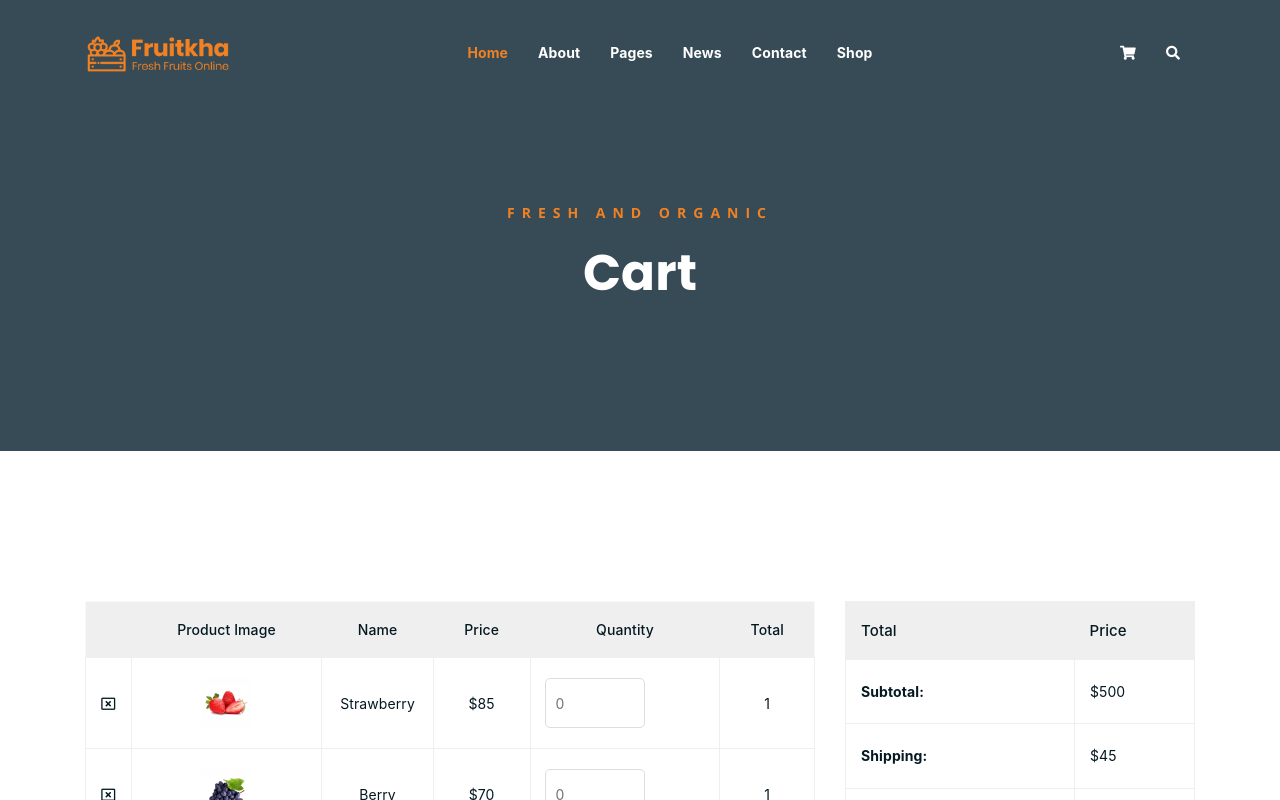
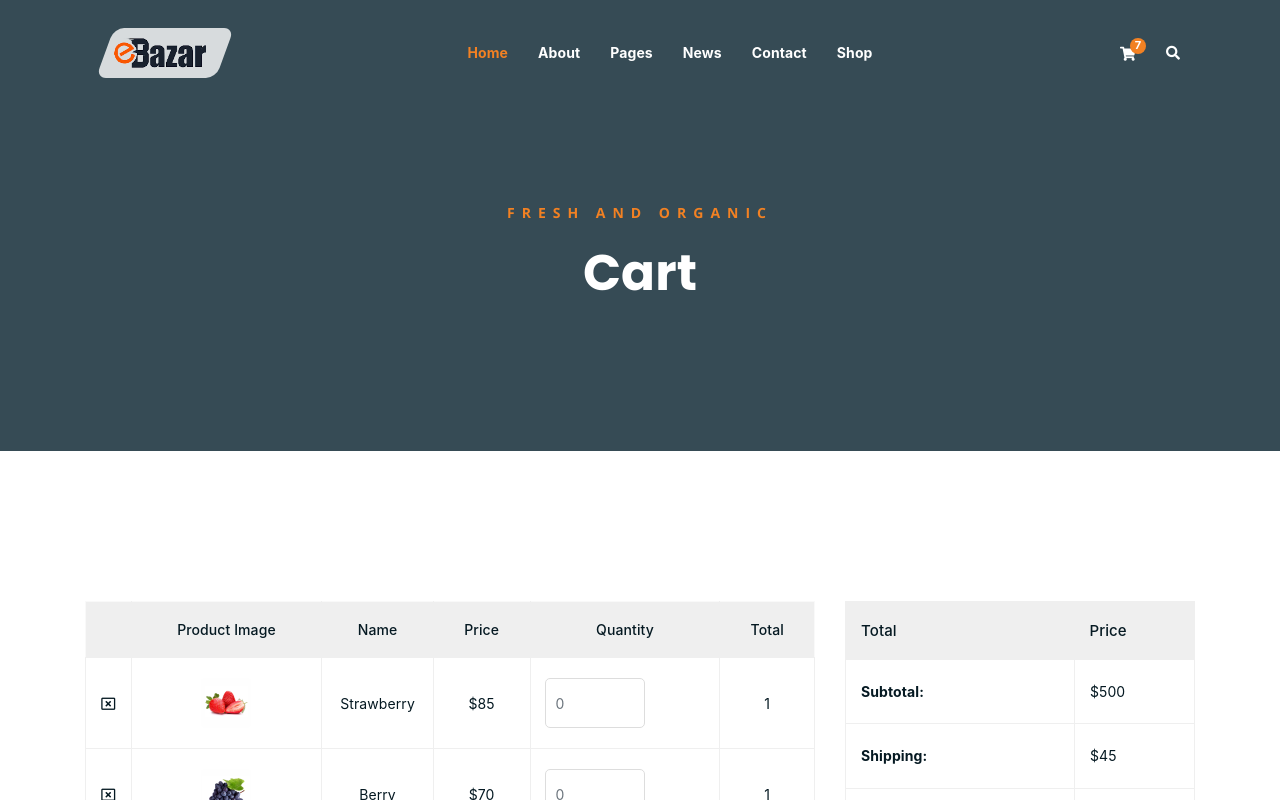
Before and after one commit to jinal74/fruit_user, a React (Create React App) app: page /cart in a window 1280 px wide. Shown: the top 800 px of the page. Built offline with nearby package versions, Linux system fonts and the light colour scheme.

Commit message:
changes for edit and add image functionality

```diff
--- a/package.json
+++ b/package.json
@@ -6,11 +6,16 @@
     "@testing-library/jest-dom": "^5.16.1",
     "@testing-library/react": "^12.1.2",
     "@testing-library/user-event": "^13.5.0",
+    "firebase": "^9.8.3",
     "react": "^17.0.2",
     "react-dom": "^17.0.2",
+    "react-redux": "^8.0.2",
+    "react-router": "^6.3.0",
     "react-router-dom": "^5.2.1",
     "react-scripts": "5.0.0",
     "reactstrap": "^9.0.1",
+    "redux": "^4.2.0",
+    "redux-thunk": "^2.4.1",
     "styled-components": "^5.3.3",
     "web-vitals": "^2.1.2"
   },
--- a/public/assets/css/main.css
+++ b/public/assets/css/main.css
@@ -45,100 +45,130 @@ a:hover {
   text-decoration: none;
 }
 
-h1, .h1,
-h2, .h2,
-h3, .h3,
-h4, .h4,
-h5, .h5,
-h6, .h6 {
+h1,
+.h1,
+h2,
+.h2,
+h3,
+.h3,
+h4,
+.h4,
+h5,
+.h5,
+h6,
+.h6 {
   font-family: "Poppins", sans-serif;
   font-weight: 700;
   margin: 0 0 1.25rem 0;
   color: #051922;
 }
 
-h1:last-child, .h1:last-child,
-h2:last-child, .h2:last-child,
-h3:last-child, .h3:last-child,
-h4:last-child, .h4:last-child,
-h5:last-child, .h5:last-child,
-h6:last-child, .h6:last-child {
+h1:last-child,
+.h1:last-child,
+h2:last-child,
+.h2:last-child,
+h3:last-child,
+.h3:last-child,
+h4:last-child,
+.h4:last-child,
+h5:last-child,
+.h5:last-child,
+h6:last-child,
+.h6:last-child {
   margin: 0;
 }
 
-h1, .h1 {
+h1,
+.h1 {
   font-size: 4rem;
   font-weight: 700;
   line-height: 4rem;
 }
 
 @media only screen and (max-width: 767.96px) {
-  h1, .h1 {
+
+  h1,
+  .h1 {
     font-size: 3rem;
     line-height: 3.25rem;
   }
 }
 
 @media only screen and (max-width: 575.96px) {
-  h1, .h1 {
+
+  h1,
+  .h1 {
     font-size: 2.5rem;
     line-height: 2.75rem;
   }
 }
 
-h2, .h2 {
+h2,
+.h2 {
   font-size: 3rem;
   font-weight: 700;
   line-height: 3.25rem;
 }
 
 @media only screen and (max-width: 767.96px) {
-  h2, .h2 {
+
+  h2,
+  .h2 {
     font-size: 2.5rem;
     line-height: 2.75rem;
   }
 }
 
 @media only screen and (max-width: 575.96px) {
-  h2, .h2 {
+
+  h2,
+  .h2 {
     font-size: 2rem;
     line-height: 2.25rem;
   }
 }
 
-h3, .h3 {
+h3,
+.h3 {
   font-size: 2rem;
   font-weight: 700;
   line-height: 2.25rem;
 }
 
 @media only screen and (max-width: 575.96px) {
-  h3, .h3 {
+
+  h3,
+  .h3 {
     font-size: 1.75rem;
     line-height: 2rem;
   }
 }
 
-h4, .h4 {
+h4,
+.h4 {
   font-size: 1.5rem;
   font-weight: 700;
   line-height: 1.75rem;
 }
 
 @media only screen and (max-width: 575.96px) {
-  h4, .h4 {
+
+  h4,
+  .h4 {
     font-size: 1.25rem;
     line-height: 1.5rem;
   }
 }
 
-h5, .h5 {
+h5,
+.h5 {
   font-size: 1.25rem;
   font-weight: 700;
   line-height: 1.5rem;
 }
 
-h6, .h6 {
+h6,
+.h6 {
   font-size: 1rem;
   font-weight: 700;
   line-height: 1.5rem;
@@ -439,7 +469,9 @@ a.read-more-btn:hover {
   color: #F28123;
 }
 
-a.boxed-btn, a.bordered-btn, a.cart-btn {
+a.boxed-btn,
+a.bordered-btn,
+a.cart-btn {
   border-radius: 50px;
 }
 
@@ -520,22 +552,46 @@ a.boxed-btn, a.bordered-btn, a.cart-btn {
 # Header Styles
 
 ----------------------------------------------------------------------------- */
-ul.navbar-nav li.nav-item a.nav-link, ul.navbar-nav li.nav-item.active a.nav-link {
+ul.navbar-nav li.nav-item a.nav-link,
+ul.navbar-nav li.nav-item.active a.nav-link {
   color: #051922;
+}
+
+.shopping-cart i {
+  vertical-align: middle;
 }
 
 .top-header-area {
   position: absolute;
   z-index: 999;
   width: 100%;
+  height: 100px;
   padding: 25px 0;
 }
 
-.top-header-area.white ul.navbar-nav li.nav-item a.nav-link, .top-header-area.white ul.navbar-nav li.nav-item.active a.nav-link {
-  color: #fff;
-}
-
-ul.navbar-nav li.nav-item a.nav-link, ul.navbar-nav li.nav-item.active a.nav-link {
+.base-counter {
+  height: 16px;
+  width: 16px;
+  min-width: 16px;
+  background-color: #F28123;
+  color: #fff;
+  position: absolute;
+  top: 13px;
+  right: 5px;
+  display: flex;
+  border-radius: 50%;
+  align-items: center;
+  justify-content: center;
+  font-size: 11px;
+}
+
+.top-header-area.white ul.navbar-nav li.nav-item a.nav-link,
+.top-header-area.white ul.navbar-nav li.nav-item.active a.nav-link {
+  color: #fff;
+}
+
+ul.navbar-nav li.nav-item a.nav-link,
+ul.navbar-nav li.nav-item.active a.nav-link {
   color: #fff;
   font-weight: 700;
   margin-right: 14px;
@@ -562,7 +618,7 @@ nav.main-menu ul li a {
   padding: 15px;
 }
 
-nav.main-menu ul > li {
+nav.main-menu ul>li {
   position: relative;
 }
 
@@ -596,7 +652,7 @@ nav.main-menu ul ul.sub-menu li a {
   font-size: 13px;
 }
 
-nav.main-menu ul > li:hover ul {
+nav.main-menu ul>li:hover ul {
   opacity: 1;
   visibility: visible;
 }
@@ -605,13 +661,29 @@ nav.main-menu ul li:last-child a {
   display: inline-block;
 }
 
-nav.main-menu > ul li:last-child {
+nav.main-menu>ul li:last-child {
   float: right;
 }
 
 .site-logo {
   float: left;
+  margin-top: -35px;
   max-width: 150px;
+  position: relative;
+}
+
+.site-logo:after {
+  position: absolute;
+  left: 20px;
+  top: 38px;
+  width: 120PX;
+  height: 50px;
+  transform: skew(-20deg);
+  border-radius: 10px;
+  content: "";
+  background-color: #ffffff;
+  z-index: -1;
+  opacity: 0.8;
 }
 
 ul.sub-menu li:last-child {
@@ -660,7 +732,7 @@ ul.sub-menu li:last-child {
   padding: 8px 8px 6px;
 }
 
-nav.mean-nav > ul > li:first-child > a {
+nav.mean-nav>ul>li:first-child>a {
   border-top: none;
 }
 
@@ -674,7 +746,8 @@ nav.mean-nav > ul > li:first-child > a {
   padding: 6px 0;
 }
 
-.top-header-area.sepherate-header ul li > a, .top-header-area.sepherate-header .header-icons a {
+.top-header-area.sepherate-header ul li>a,
+.top-header-area.sepherate-header .header-icons a {
   color: #051922;
 }
 
@@ -689,11 +762,11 @@ nav.main-menu ul ul.sub-menu li a {
   font-weight: 600;
 }
 
-nav.main-menu ul li.current-list-item > a {
-  color: #F28123;
-}
-
-nav.main-menu li:hover > a {
+nav.main-menu ul li.current-list-item>a {
+  color: #F28123;
+}
+
+nav.main-menu li:hover>a {
   color: #F28123;
 }
 
@@ -1180,7 +1253,8 @@ input[type="submit"]:hover {
   color: #F28123;
 }
 
-div.owl-controls, .owl-controls div {
+div.owl-controls,
+.owl-controls div {
   -webkit-transition: 0.3s;
   -o-transition: 0.3s;
   transition: 0.3s;
@@ -1382,7 +1456,8 @@ a.mobile-show.search-bar-icon:hover {
   z-index: 1;
 }
 
-html, body {
+html,
+body {
   height: 100%;
 }
 
@@ -1414,7 +1489,7 @@ html, body {
 }
 
 .hero-area div {
-  height: 100%;
+  height: 500px;
 }
 
 .hero-area div.hero-text {
@@ -1522,7 +1597,8 @@ input[type="submit"] {
   opacity: 0.7;
 }
 
-div.owl-controls, .owl-controls div {
+div.owl-controls,
+.owl-controls div {
   height: auto;
   top: 50%;
   color: #F28123;
@@ -1793,7 +1869,7 @@ span.comment-date {
   margin-bottom: 10px;
 }
 
-.comment-template > p {
+.comment-template>p {
   opacity: 0.7;
   margin-bottom: 30px;
 }
@@ -1853,21 +1929,23 @@ span.comment-date {
   font-size: 15px;
 }
 
-.sidebar-section > div {
+.sidebar-section>div {
   margin-bottom: 60px;
 }
 
-.sidebar-section > div:last-child {
+.sidebar-section>div:last-child {
   margin-bottom: 0;
 }
 
-.recent-posts ul li, .archive-posts ul li {
+.recent-posts ul li,
+.archive-posts ul li {
   position: relative;
   padding-left: 17px;
   margin-bottom: 10px;
 }
 
-.recent-posts ul li:before, .archive-posts ul li:before {
+.recent-posts ul li:before,
+.archive-posts ul li:before {
   position: absolute;
   left: 0;
   top: 2px;
@@ -2261,7 +2339,9 @@ ul.social-link-team li a {
   line-height: 1.8;
 }
 
-.contact-form form p input[type=text], .contact-form form p input[type=tel], .contact-form form p input[type=email] {
+.contact-form form p input[type=text],
+.contact-form form p input[type=tel],
+.contact-form form p input[type=email] {
   width: 49%;
   padding: 15px;
   border: 1px solid #ddd;
@@ -2424,16 +2504,20 @@ ul.social-link-team li a {
 
 p.product-price {
   font-family: 'Poppins', sans-serif;
-  font-size: 30px;
-  font-weight: 700;
+  font-size: 26px;
+  font-weight: 600;
   margin-bottom: 15px;
 }
 
 p.product-price span {
-  display: block;
-  opacity: 0.8;
+  opacity: 0.6;
   font-size: 15px;
   font-weight: 400;
+}
+
+p.product-price bdi {
+  font-size: 16px;
+  font-weight: 300;
 }
 
 a.cart-btn {
@@ -2672,7 +2756,8 @@ tr.total-data td strong {
   resize: none;
 }
 
-.shipping-address-form p, .card-details p {
+.shipping-address-form p,
+.card-details p {
   margin: 0;
 }
 
@@ -2708,7 +2793,7 @@ table.order-details tbody td {
   padding: 15px;
 }
 
-.order-details-wrap > a {
+.order-details-wrap>a {
   margin-top: 30px;
 }
 
--- a/src/components/Header.js
+++ b/src/components/Header.js
@@ -10,7 +10,7 @@ function Header(props) {
                         <div className="main-menu-wrap">
                             <div className="site-logo">
                                 <Link>
-                                    <img src="assets/img/logo.png" alt="" />
+                                    <img src="assets/img/new_logo.png" alt="" />
                                 </Link>
                             </div>
                             <nav className="main-menu">
@@ -50,7 +50,12 @@ function Header(props) {
                                     </li>
                                     <li>
                                         <div className="header-icons">
-                                            <NavLink to="/cart" className="shopping-cart"><i className="fas fa-shopping-cart" /></NavLink>
+                                            <NavLink to="/cart" className="shopping-cart position-relative">
+                                                <i className="fas fa-shopping-cart" />
+                                                <div class="base-counter">
+                                                    <span>7</span>
+                                                </div>
+                                            </NavLink>
                                             <NavLink to="/search" className="mobile-hide search-bar-icon"><i className="fas fa-search" /></NavLink>
                                         </div>
                                     </li>
--- /dev/null
+++ b/src/firebase.js
@@ -0,0 +1,24 @@
+// Import the functions you need from the SDKs you need
+import { initializeApp } from "firebase/app";
+import { getAnalytics } from "firebase/analytics";
+import { getFirestore } from "firebase/firestore";
+
+// TODO: Add SDKs for Firebase products that you want to use
+// https://firebase.google.com/docs/web/setup#available-libraries
+
+// Your web app's Firebase configuration
+// For Firebase JS SDK v7.20.0 and later, measurementId is optional
+const firebaseConfig = {
+    apiKey: "AIzaSyCUvNx5FuynSG1E6yR-Myedo_NkCenExTA",
+    authDomain: "e-bazar-c4a58.firebaseapp.com",
+    projectId: "e-bazar-c4a58",
+    storageBucket: "e-bazar-c4a58.appspot.com",
+    messagingSenderId: "672618867688",
+    appId: "1:672618867688:web:0c53f20965e041f60a125d",
+    measurementId: "G-SD074SNQM8"
+};
+
+// Initialize Firebase
+const app = initializeApp(firebaseConfig);
+const analytics = getAnalytics(app);
+export const db = getFirestore(app);
--- /dev/null
+++ b/src/redux/ActionTypes.js
@@ -0,0 +1 @@
+export const FETCH_PRODUCTS = "FETCH_PRODUCTS";
--- /dev/null
+++ b/src/redux/action/product.action.js
@@ -0,0 +1,23 @@
+import { collection, getDocs } from "firebase/firestore";
+import { db } from "../../firebase";
+import * as ActionTypes from '../ActionTypes';
+
+export const fetchProduct = () => async (dispatch) => {
+    const querySnapshot = await getDocs(collection(db, "product"));
+    let Arr = []
+    querySnapshot.forEach((doc) => {
+        let data = {
+            id: doc.id,
+            title: doc.data().title,
+            sub_title: doc.data().sub_title,
+            description: doc.data().description,
+            image_url: doc.data().image_url,
+            quantity: doc.data().quantity,
+            category: doc.data().category,
+            price: doc.data().price,
+            rating: doc.data().rating
+        }
+        Arr.push(data)
+        dispatch({ type: ActionTypes.FETCH_PRODUCTS, payload: Arr })
+    });
+}
--- /dev/null
+++ b/src/redux/reducer/index.js
@@ -0,0 +1,8 @@
+import { combineReducers } from "redux";
+import productsReducer from "./product.reducer";
+
+const rootReducer = combineReducers({
+    products: productsReducer
+})
+
+export default rootReducer;
--- /dev/null
+++ b/src/redux/reducer/product.reducer.js
@@ -0,0 +1,23 @@
+import * as ActionTypes from '../ActionTypes';
+
+const initialValues = {
+    products: [],
+    errorMsg: '',
+    isLoading: false
+}
+
+const productsReducer = (state = initialValues, action) => {
+    switch (action.type) {
+        case ActionTypes.FETCH_PRODUCTS:
+            return {
+                ...state,
+                products: action.payload,
+                errorMsg: '',
+                isLoading: false
+            }
+        default:
+            return state;
+    }
+}
+
+export default productsReducer;
--- /dev/null
+++ b/src/redux/store.js
@@ -0,0 +1,14 @@
+import { createStore, applyMiddleware } from "redux";
+import thunk from 'redux-thunk';
+import rootReducer from "./reducer";
+
+const configureStore = () => {
+    const store = createStore(
+        rootReducer,
+        applyMiddleware(thunk)
+    )
+
+    return store;
+}
+
+export default configureStore;
```
Also changed, not shown: src/App.js (+16 -11 lines), src/containers/Home.js (+33 -9 lines), src/containers/SingleProduct.js (+4 -4 lines), public/assets/img/new_logo.png (added), 1 other file (tests, documents, lock files or other folders).
